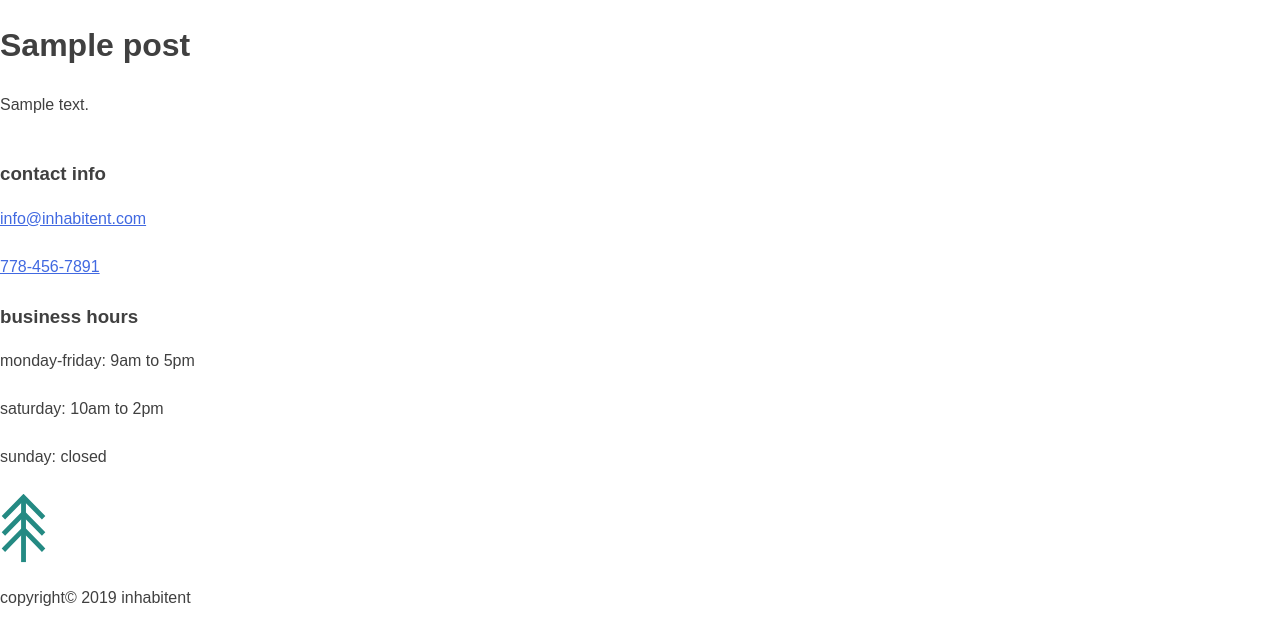
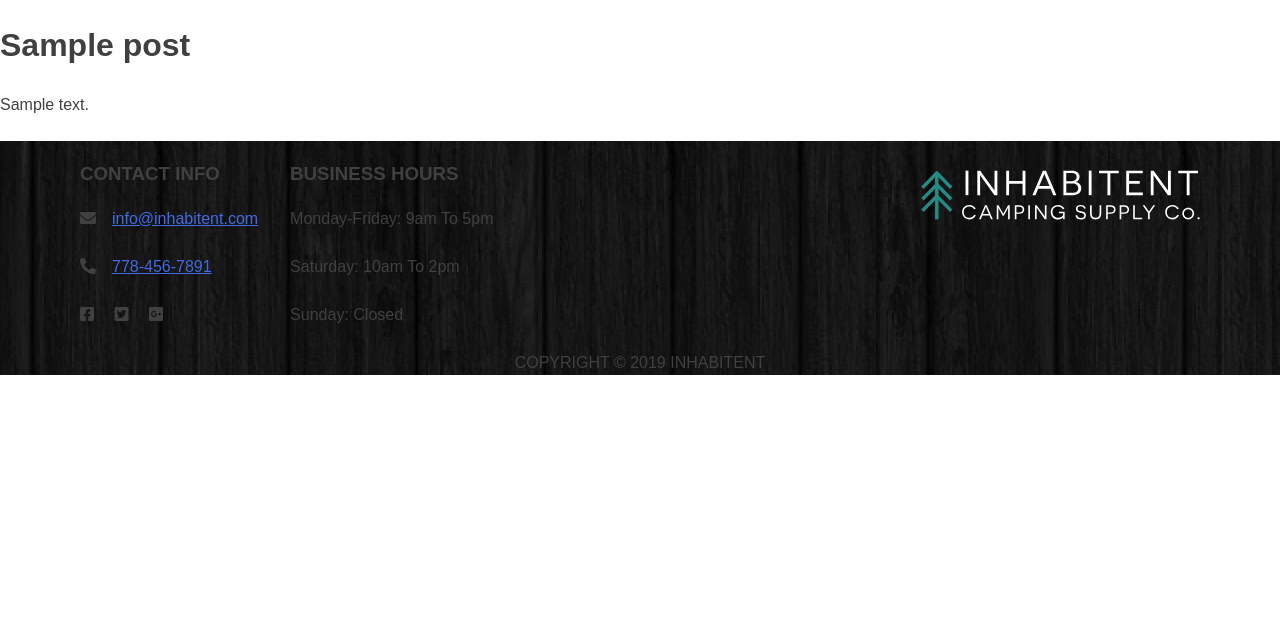
Before and after one commit to vmylin/inhabitent, a WordPress theme: template themes/inhabitent/page.php in a window 1280 px wide. Shown: the part 216-850 px from the top of the page. After the commit the page ends 591 px from the top, so only its background shows below. Run offline with PHP 8.4 and a stand-in for WordPress, Linux system fonts and the light colour scheme; the site name, menu and one post (Sample post) are stand-ins, and other content is empty; some libraries are stand-ins or nearby versions.

Commit message:
update: footer css, add: home.php

```diff
--- a/themes/inhabitent/footer.php
+++ b/themes/inhabitent/footer.php
@@ -13,12 +13,12 @@
 			<div class="footer-container">
 				<div class="contact">
 					<h3>contact info</h3>
-					<p><a href="mailto:info@inhabitent.com">info@inhabitent.com</a></p>
-					<p><a href="tel:778-456-7891">778-456-7891</a></p>
+					<p><i class="fas fa-envelope"></i><a href="mailto:info@inhabitent.com">info@inhabitent.com</a></p>
+					<p><i class="fas fa-phone-alt"></i><a href="tel:778-456-7891">778-456-7891</a></p>
 					<p>
-						<span></span>
-						<span></span>
-						<span></span>
+						<span><i class="fab fa-facebook-square"></i></span>
+						<span><i class="fab fa-twitter-square"></i></span>
+						<span><i class="fab fa-google-plus-square"></i></span>
 					</p>
 				</div>
 				<div class="hours">
@@ -27,9 +27,9 @@
 					<p>saturday: 10am to 2pm</p>
 					<p>sunday: closed</p>
 				</div>
-				<img src="<?php echo get_stylesheet_directory_uri();?>/project-04/images/logos/inhabitent-logo-text.svg?>" alt="inhabitent footer logo">
+				<img class="footer-logo" src="<?php echo get_stylesheet_directory_uri();?>/project-04/images/logos/inhabitent-logo-text.svg?>" alt="inhabitent footer logo">
 			</div>
-			<p class="copyright"><span>copyright</span>&copy; 2019 <span>inhabitent</span></p>
+			<p class="copyright">copyright &copy; 2019 inhabitent</p>
 		</footer>
 	</div><!-- #page -->
 
--- /dev/null
+++ b/themes/inhabitent/home.php
@@ -0,0 +1,3 @@
+<?php get_header();?>
+<?php get_sidebar();?>
+<?php get_footer();?>
--- /dev/null
+++ b/themes/inhabitent/sass/_footer.scss
@@ -0,0 +1,37 @@
+.site-footer {
+  background-image: url("../../../inhabitent/project-04/images/dark-wood@2x.png");
+  .footer-container {
+    width: 1120px;
+    margin: 0 auto;
+    display: flex;
+    flex-direction: row;
+    justify-content: flex-start;
+
+    .contact {
+      padding-right: 2rem;
+      i {
+        padding-right: 1rem;
+      }
+    }
+    .hours {
+      text-transform: capitalize;
+    }
+    h3 {
+      text-transform: uppercase;
+    }
+    .hours {
+      flex-grow: 2;
+    }
+    .footer-logo {
+      width: 25%;
+      height: 15%;
+      padding-top: 1.8rem;
+    }
+  }
+
+  .copyright {
+    text-transform: uppercase;
+    text-align: center;
+    margin: 0;
+  }
+}
--- a/themes/inhabitent/sass/_main.scss
+++ b/themes/inhabitent/sass/_main.scss
@@ -1,3 +1,6 @@
+body {
+  font-size: 1em;
+}
 .site-content {
   display: flex;
   justify-content: space-between;
--- /dev/null
+++ b/themes/inhabitent/sass/_sidebar.scss
@@ -0,0 +1,9 @@
+.widget_archive {
+  ul {
+    margin: 0;
+    padding: 0;
+    li {
+      list-style: none;
+    }
+  }
+}
--- a/themes/inhabitent/sass/style.scss
+++ b/themes/inhabitent/sass/style.scss
@@ -66,3 +66,5 @@ Nicolas Gallagher and Jonathan Neal http://necolas.github.com/normalize.css/
 
 @import "header";
 @import "main";
+@import "footer";
+@import "sidebar";
--- a/themes/inhabitent/style.css
+++ b/themes/inhabitent/style.css
@@ -670,6 +670,9 @@ object {
 # Page Templates
 --------------------------------------------------------------*/
 /* Front page */
+body {
+  font-size: 1em; }
+
 .site-content {
   display: -webkit-box;
   display: -ms-flexbox;
@@ -677,3 +680,45 @@ object {
   -webkit-box-pack: justify;
       -ms-flex-pack: justify;
           justify-content: space-between; }
+
+.site-footer {
+  background-image: url("../../../inhabitent/project-04/images/dark-wood@2x.png"); }
+  .site-footer .footer-container {
+    width: 1120px;
+    margin: 0 auto;
+    display: -webkit-box;
+    display: -ms-flexbox;
+    display: flex;
+    -webkit-box-orient: horizontal;
+    -webkit-box-direction: normal;
+        -ms-flex-direction: row;
+            flex-direction: row;
+    -webkit-box-pack: start;
+        -ms-flex-pack: start;
+            justify-content: flex-start; }
+    .site-footer .footer-container .contact {
+      padding-right: 2rem; }
+      .site-footer .footer-container .contact i {
+        padding-right: 1rem; }
+    .site-footer .footer-container .hours {
+      text-transform: capitalize; }
+    .site-footer .footer-container h3 {
+      text-transform: uppercase; }
+    .site-footer .footer-container .hours {
+      -webkit-box-flex: 2;
+          -ms-flex-positive: 2;
+              flex-grow: 2; }
+    .site-footer .footer-container .footer-logo {
+      width: 25%;
+      height: 15%;
+      padding-top: 1.8rem; }
+  .site-footer .copyright {
+    text-transform: uppercase;
+    text-align: center;
+    margin: 0; }
+
+.widget_archive ul {
+  margin: 0;
+  padding: 0; }
+  .widget_archive ul li {
+    list-style: none; }
```
Also changed, not shown: themes/inhabitent/build/css/style.min.css, 1 other file.
